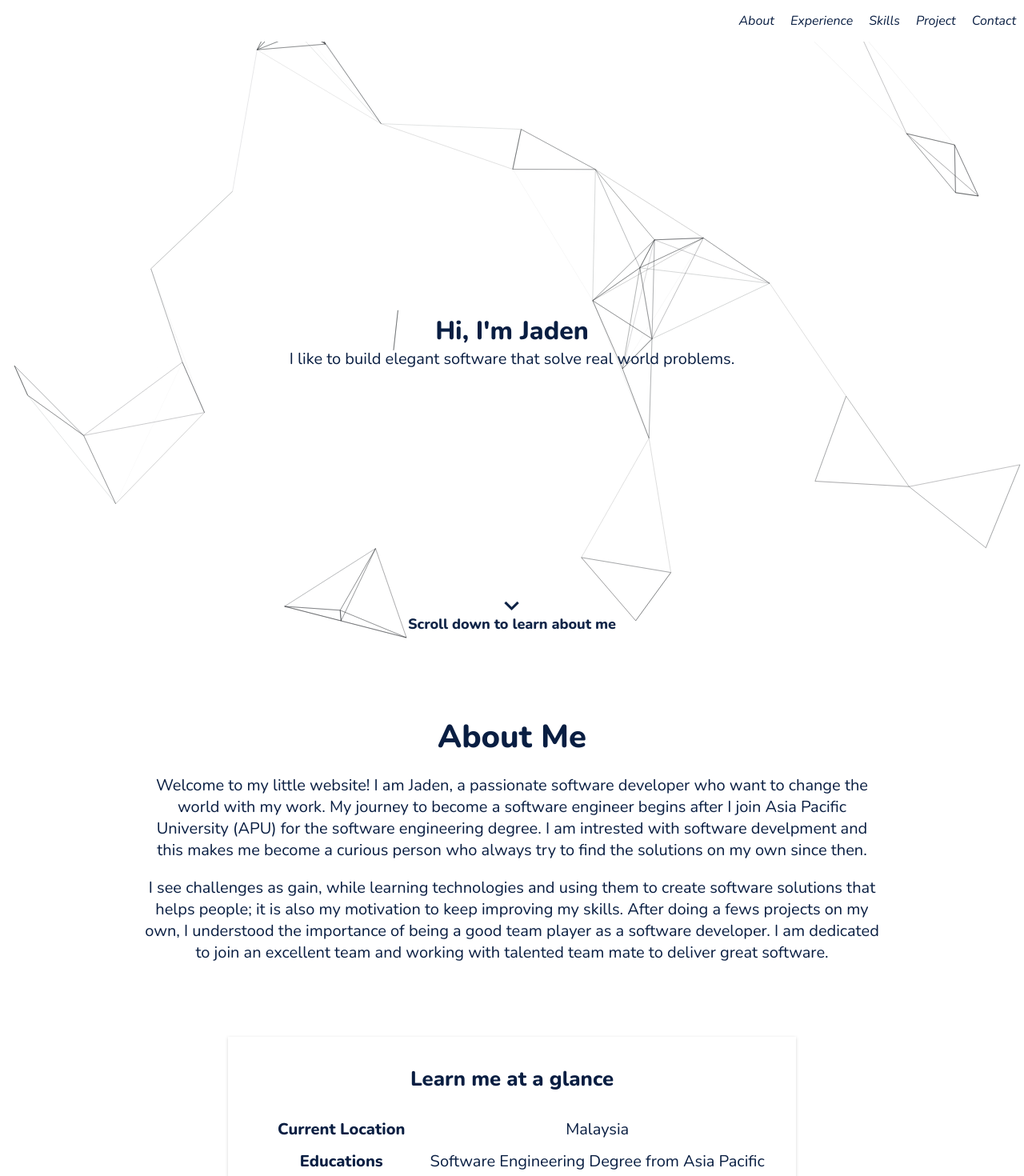
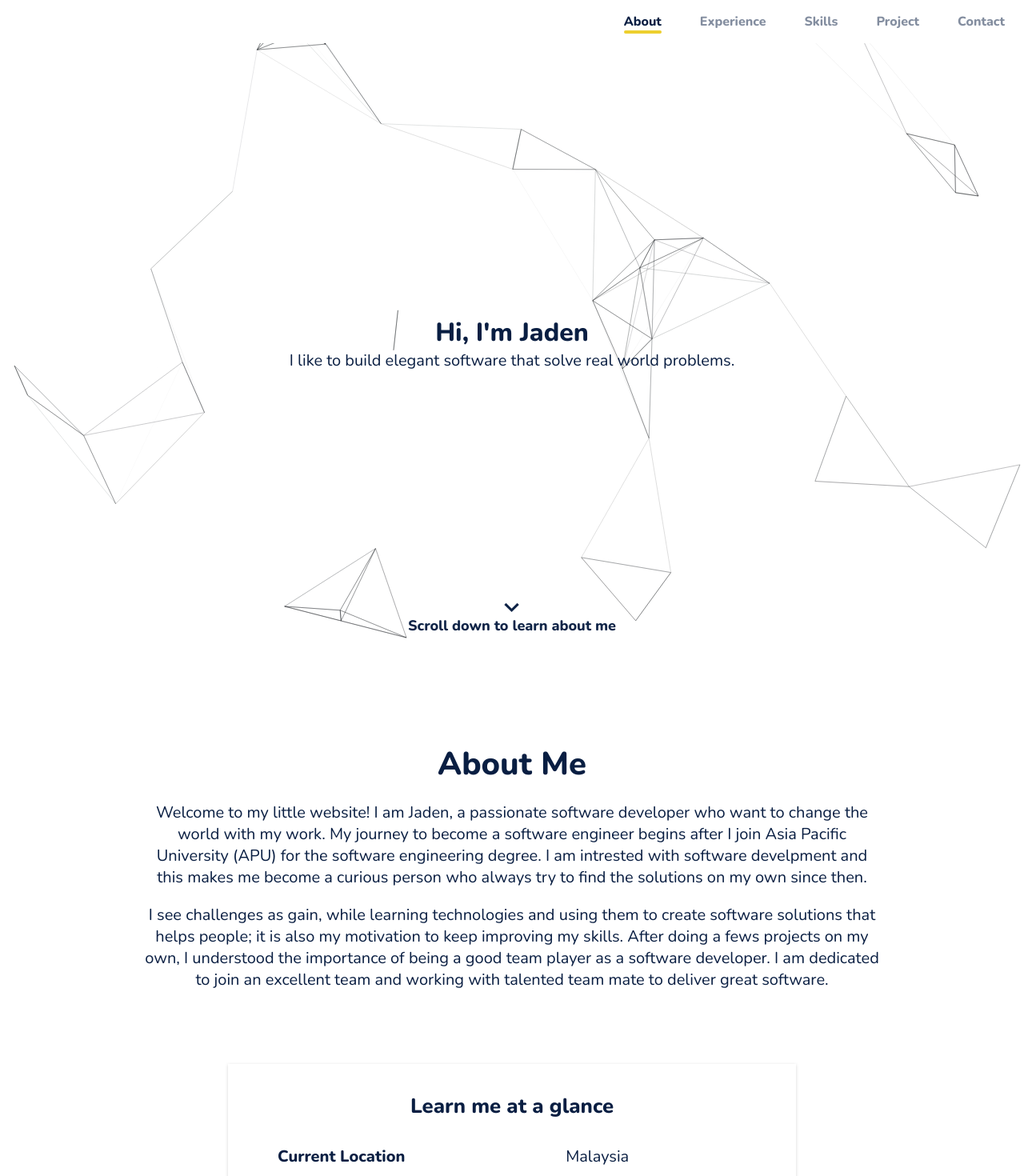
Before and after one commit to soozkai/portfolio-website, a React (Create React App) app: page / in a window 1280 px wide. Shown: the top 1470 px of the page at 80% size. Built offline with nearby package versions, Linux system fonts and the light colour scheme.

Commit message:
added navigation menu and improve navigation bar

```diff
--- a/src/Components/About.js
+++ b/src/Components/About.js
@@ -25,12 +25,13 @@ const aboutContent ={
     }
 }
 
-const About = () => {
+const About = ({reference}) => {
+    const testRef = useRef('about-me')
     const aboutRef = useRef(null);
     const isInView = useInView(aboutRef, { amount:"all" });
 
     return (
-        <div className="section" id="about">
+        <div className="section" id="about" ref={reference}>
             <div className="section-container">
                 <motion.div
                     className="about-me"
--- a/src/Components/Contact.js
+++ b/src/Components/Contact.js
@@ -1,7 +1,7 @@
 import {RiMailLine, RiGithubLine, RiLinkedinLine} from 'react-icons/ri';
 import { useState, useEffect } from 'react';
 
-const Contact = () => {
+const Contact = ({reference}) => {
     const [windowWidth, setWindowWidth] = useState(window.innerWidth);
 
     useEffect(() => {
@@ -14,7 +14,7 @@ const Contact = () => {
         };
     });
 
-    const iconStyle = (windowWidth > 425) ? {
+    const iconStyle = (windowWidth > 500) ? {
         'width':'30px',
         'height':'30px',
         'padding':'10px',
@@ -33,7 +33,7 @@ const Contact = () => {
     }
 
     return (
-        <div className="contact-section" id="contact">
+        <div className="contact-section" id="contact" ref={reference}>
             <div className="contact-section-container">
                 <div className="contact-container">
                     <h1>Let's Connnect !</h1>
--- a/src/Components/ExpandableProjectCard.js
+++ b/src/Components/ExpandableProjectCard.js
@@ -44,15 +44,12 @@ const ExpandableProjectCard = ({ project }) => {
         show: {
             opacity: 1,
             y: 0,
-            transition:{
-                // type: "tween"
-            }
         },
     }
 
     return (
         <motion.div
-            className="backdrop"
+            className='backdrop'
             onClick={(e)=>handleClick(e)}
             style={isOpen && {
                 zIndex: 1000,
--- /dev/null
+++ b/src/Components/NavMenuItem.js
@@ -0,0 +1,25 @@
+import { motion } from "framer-motion";
+import { Link } from "react-scroll";
+
+const NavMenuItem = ({item, selected, onClick, variant}) => {
+    return (
+        <motion.div
+            className="menu-item"
+            onClick={onClick}
+            animate={{ opacity: selected ? 1 : .5}}
+            variants={variant}
+        >
+            <Link to={item.linkTo} smooth={true} duration={500} onClick={onClick} id='nav-text'>
+                {item.text}
+            </Link>
+            {selected && (
+            <motion.div
+                className="underline"
+                layoutId="underline"
+            />
+            )}
+        </motion.div>
+    );
+}
+
+export default NavMenuItem;
--- a/src/Components/Navbar.js
+++ b/src/Components/Navbar.js
@@ -1,15 +1,144 @@
-import { Link } from "react-scroll";
+import { useState, useEffect, useRef } from 'react';
+import { motion, AnimatePresence } from 'framer-motion';
+import NavMenuItem from "./NavMenuItem";
+import { IoMenu, IoClose } from 'react-icons/io5'
 
-const Navbar = () => {
+const Navbar = ({items, refs}) => {
+    const [isIntersecting, setIsIntersecting] = useState(null);
+    const [isClicked, setIsClicked] = useState(false);
+    const clickTimeout = useRef(null);
+    const [selected, setSelected] = useState(null);
+    const [windowWidth, setWindowWidth] = useState(window.innerWidth);
+    const aboutSection = items.filter((item)=>item.text==="About").map((item)=> item.linkTo)[0];
+    const contactSection = items.filter((item)=>item.text==="Contact").map((item)=> item.linkTo)[0];
+    const projectSection = items.filter((item)=>item.text==="Project").map((item)=> item.linkTo)[0];
+    const [isNavMenuOpen, setIsNavMenuOpen] = useState(false);
+
+    useEffect(() => {
+        const handleWindowResize = () => {
+            setWindowWidth(window.innerWidth);
+        };
+        const observer = new IntersectionObserver(
+            ([entry]) => {
+                if (entry.isIntersecting) {
+                    setIsIntersecting(entry.target.id);
+                }else{
+                    if (entry.target.id === contactSection) {
+                        setIsIntersecting(projectSection);
+                    }
+                    else if (entry.target.id === aboutSection && entry.boundingClientRect.y > 0){
+                        setIsIntersecting(null);
+                    }
+                }
+            }, {
+                threshold: 0.5,
+            }
+        );
+        window.addEventListener('resize', handleWindowResize);
+        refs.forEach((component) => {
+            observer.observe(component.current);
+        });
+        return () => {
+            window.removeEventListener('resize', handleWindowResize);
+            refs.forEach((component) => {
+                observer.unobserve(component.current);
+            });
+        };
+    },[]);
+
+    useEffect(() => {
+        if(!isClicked){
+            const newIndex = items.map((item, index) => {if (item.linkTo === isIntersecting) return index})
+                                .filter((index) => index >= 0 )[0]
+            setSelected(newIndex)
+        }
+    }, [isIntersecting]);
+
+    const handleClick = (index) => {
+        setIsClicked(true);
+        clearTimeout(clickTimeout.current);
+        setSelected(index);
+        clickTimeout.current = setTimeout(() => {
+            setIsClicked(false);
+        }, 1000);
+        if(isNavMenuOpen){
+            setIsNavMenuOpen(!isNavMenuOpen)
+        }
+    }
+
+    const navMenuVariants = {
+        hidden: { y: -1000 },
+        show: {
+            y: 0,
+            transition: {
+                duration: 0.2,
+                when:"beforeChildren",
+                staggerChildren: 0.1
+            }
+        }
+    }
+
+    const navMenuItemVariants = {
+        hidden: { scale: 0 },
+        show: { scale: 1 }
+    }
+
+    useEffect(()=>{
+        if(isNavMenuOpen){
+            document.getElementById('close-menu').classList.add('white-text')
+            document.querySelectorAll('#nav-text').forEach((navText)=>navText.classList.add('white-text'))
+        }
+    },[isNavMenuOpen])
+
     return (
         <nav className="navbar">
-            <div className="categories">
-                <Link className="direction" to="about" smooth={true} duration={500} offset={50}>About</Link>
-                <Link className="direction" to="work-experience" smooth={true} duration={500} >Experience</Link>
-                <Link className="direction" to="skills" smooth={true} duration={500} >Skills</Link>
-                <Link className="direction" to="projects" smooth={true} duration={500} >Project</Link>
-                <Link className="direction" to="contact" smooth={true} duration={500} >Contact</Link>
-            </div>
+            { (windowWidth > 820) ?
+                <div className="categories">
+                    {items.map(( item, index ) => (
+                        <NavMenuItem
+                            item = {item}
+                            key = {index}
+                            selected = { selected === index }
+                            onClick={ () => handleClick(index) }
+                        />
+                    ))}
+                </div>
+                :
+                <div>
+                    {isNavMenuOpen ?
+                    <IoClose id='close-menu' className='nav-menu-icon' onClick={()=> {
+                        setIsNavMenuOpen(!isNavMenuOpen)
+                        document.body.style.overflow = 'auto';
+                    }} />
+                    :
+                    <IoMenu className='nav-menu-icon' onClick={()=>{
+                        setIsNavMenuOpen(!isNavMenuOpen)
+                        document.body.style.overflow = 'hidden';
+                    }} />
+                    }
+                    <AnimatePresence>
+                    { isNavMenuOpen &&
+                        <motion.div
+                            className='nav-menu-backdrop'
+                            initial='hidden'
+                            animate='show'
+                            exit='hidden'
+                            variants={navMenuVariants}
+                        >
+                            {items.map(( item, index ) => (
+                                <NavMenuItem
+                                    item = {item}
+                                    key = {index}
+                                    selected = {selected === index}
+                                    onClick={() => handleClick(index)}
+                                    variant={navMenuItemVariants}
+                                />
+                            ))}
+                        </motion.div>
+                    }
+                    </AnimatePresence>
+                </div>
+            }
         </nav>
     );
 }
--- a/src/Components/Project.js
+++ b/src/Components/Project.js
@@ -2,9 +2,9 @@ import data from '../Data/data'
 import FadeIn from './FramerMotion/FadeIn';
 import ProjectCard from './ExpandableProjectCard';
 
-const Project = () => {
+const Project = ({reference}) => {
     return (
-        <div className="project-section" id="projects">
+        <div className="project-section" id="projects" ref={reference}>
             <div className="section-container">
                 <FadeIn><h2>My Projects</h2></FadeIn>
                 <div className="projects-container">
--- a/src/Components/Skills.js
+++ b/src/Components/Skills.js
@@ -25,12 +25,12 @@ const skillVariants = {
     }
 }
 
-const Skills = () => {
+const Skills = ({reference}) => {
     const skillsRef = useRef(null);
     const isInView = useInView(skillsRef);
 
     return (
-        <div className="section" id="skills">
+        <div className="section" id="skills" ref={reference}>
             <div className="section-container">
                 <FadeIn>
                     <h2>Familiar Techs and Tools</h2>
--- a/src/Components/WorkExp.js
+++ b/src/Components/WorkExp.js
@@ -3,9 +3,9 @@ import 'react-vertical-timeline-component/style.min.css';
 import data from '../Data/data'
 import FadeIn from './FramerMotion/FadeIn';
 
-const WorkExp = () => {
+const WorkExp = ({reference}) => {
     return (
-        <div className="section" id="work-experience">
+        <div className="section" id="work-experience" ref={reference}>
             <div className="section-container">
                 <FadeIn>
                     <h2>Working Experience</h2>
--- /dev/null
+++ b/src/Data/NavigationChoices.js
@@ -0,0 +1,9 @@
+const items = [
+    { text: "About", linkTo:"about" },
+    { text: "Experience", linkTo:"work-experience" },
+    { text: "Skills", linkTo:"skills" },
+    { text: "Project", linkTo:"projects" },
+    { text: "Contact", linkTo:"contact" },
+]
+
+export default items;
--- a/src/Data/data.js
+++ b/src/Data/data.js
@@ -7,7 +7,6 @@ import framer_motion from './Picture/Icon/framer-motion-logo.com.svg';
 import expressjs from './Picture/Icon/expressjs-icon.svg';
 import vscode from './Picture/Icon/vscode.svg'
 import git from './Picture/Icon/github-mark.svg';
-
 import {MdWork, MdWorkHistory} from 'react-icons/md';
 
 
--- a/src/Pages/HomePage.js
+++ b/src/Pages/HomePage.js
@@ -8,9 +8,17 @@ import Footer from '../Components/Footer';
 import WorkExp from '../Components/WorkExp';
 import Particles from "react-tsparticles";
 import { loadFull } from "tsparticles";
-import { useCallback } from "react";
+import { useCallback, useRef } from "react";
+import items from '../Data/NavigationChoices';
 
 const Homepage = () => {
+    const AboutRef = useRef(null);
+    const ExpRef = useRef(null);
+    const SkillRef = useRef(null);
+    const ProjectRef = useRef(null);
+    const ContactRef = useRef(null);
+    const Refs = [AboutRef, ExpRef, SkillRef, ProjectRef, ContactRef];
+
     const particlesInit = useCallback(async engine => {
         console.log(engine);
         // you can initiate the tsParticles instance (engine) here, adding custom shapes or presets
@@ -25,7 +33,7 @@ const Homepage = () => {
 
     return (
         <div className="home-page">
-            <Navbar />
+            <Navbar items={items} refs={Refs} />
             <Particles
             id="tsparticles"
             init={particlesInit}
@@ -106,11 +114,11 @@ const Homepage = () => {
             }}
         />
             <Hero />
-            <About />
-            <WorkExp />
-            <Skills />
-            <Project />
-            <Contact />
+            <About reference={AboutRef} />
+            <WorkExp reference={ExpRef} />
+            <Skills reference={SkillRef} />
+            <Project reference={ProjectRef} />
+            <Contact reference={ContactRef} />
             <Footer />
         </div>
     );
--- a/src/index.css
+++ b/src/index.css
@@ -127,17 +127,54 @@ h2{
   display: flex;
 }
 
-.direction{
-  padding: 15px 10px;
+.menu-item{
+  margin: 1rem 1.5rem;
   font-size: 16px;
-  font-style: italic;
-  background-color: transparent;
+  font-weight: 700;
   cursor: pointer;
-  align-self: center;
+  position: relative;
 }
 
-.direction:hover{
-  background-color: #091E4208;
+.underline {
+  position: absolute;
+  top: 100%;
+  left: 0;
+  width: 100%;
+  height: 4px;
+  border-radius: 15px;
+  background:  #edcf2e;
+  opacity: 0.85;
+}
+
+.nav-menu-icon {
+  display: block;
+  width: 2em;
+  height: 2em;
+  margin: 0.75rem 1.5rem;
+  position: relative;
+  z-index: 1001;
+}
+
+.nav-menu-backdrop {
+  z-index: 1000;
+  position: fixed;
+  top: 0;
+  right: 0;
+  bottom: 0;
+  left: 0;
+  width: 100%;
+  height: 100%;
+  background-color: rgba(0, 0, 0, 0.8);
+  justify-content: center;
+  align-items: center;
+  display: flex;
+  flex-direction: column;
+  margin: auto;
+}
+
+.white-text{
+  color: #FFFFFF;
+  fill:#FFFFFF;
 }
 
 .home {
@@ -222,6 +259,7 @@ h2{
   min-height: 100vh;
   width: 90%;
   margin: auto;
+  padding-top: 2rem;
   display: flex;
 }
 
@@ -247,7 +285,8 @@ h2{
 .background-container {
   width: fit-content;
   margin: auto;
-  margin-bottom: 100px;
+  margin-top: 2rem;
+  margin-bottom: 10rem;
   font-size: 22px;
   background: #FFFFFF;
   position: relative;
@@ -267,7 +306,7 @@ h2{
 }
 
 .working-experience-container {
-  margin-top: 2em;
+  margin-top: 4em;
   margin-bottom: 5em;
 }
 
@@ -296,7 +335,7 @@ h2{
 }
 
 .skills-grid-container {
-  margin: 80px auto;
+  margin: 2rem auto;
   width: 80%;
   min-width: 300px;
   display: grid;
@@ -425,11 +464,6 @@ h2{
   }
 }
 
-.backdrop {
-  position: relative;
-  z-index: 99;
-}
-
 .modal{
   display: block;
   overflow-y: auto;
```
